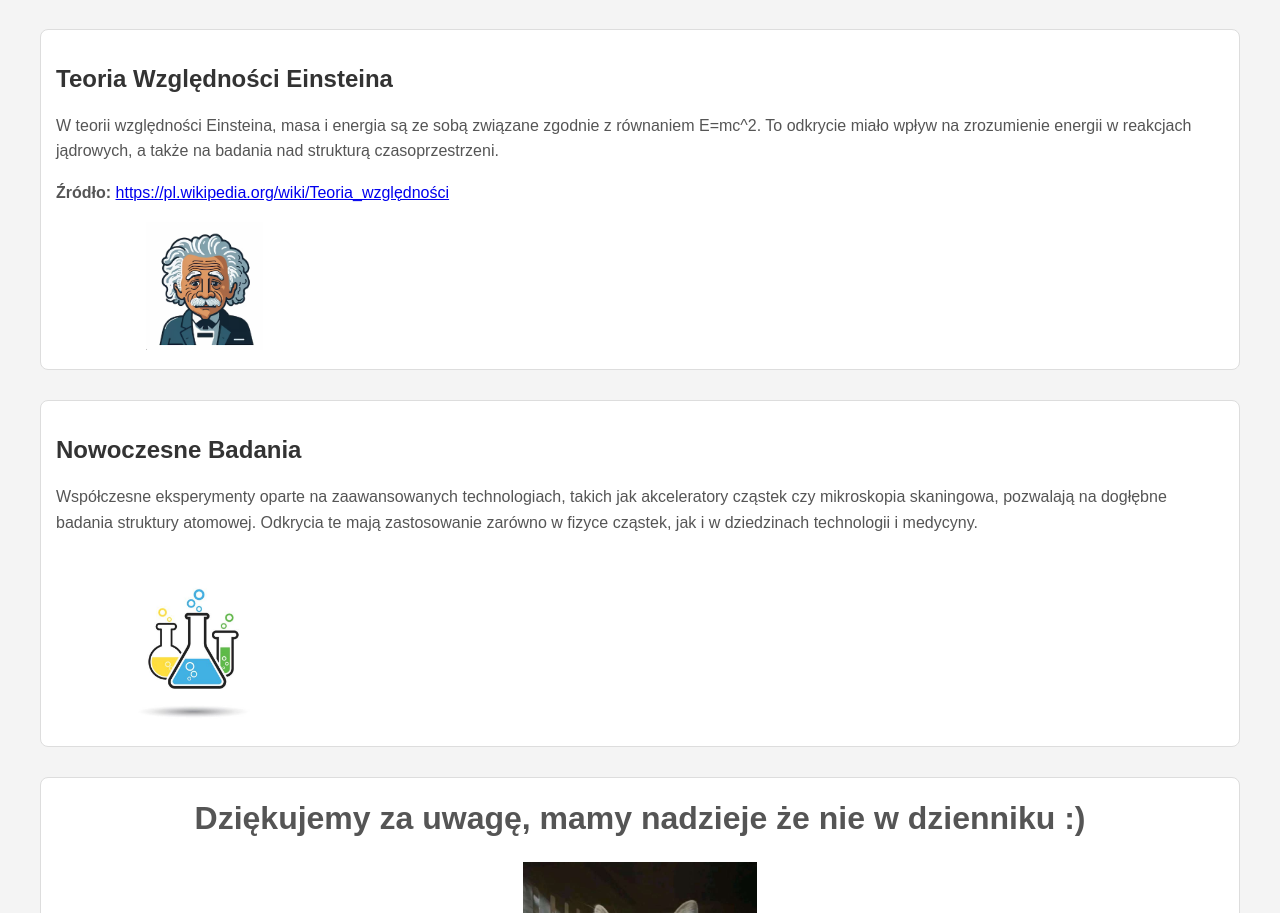
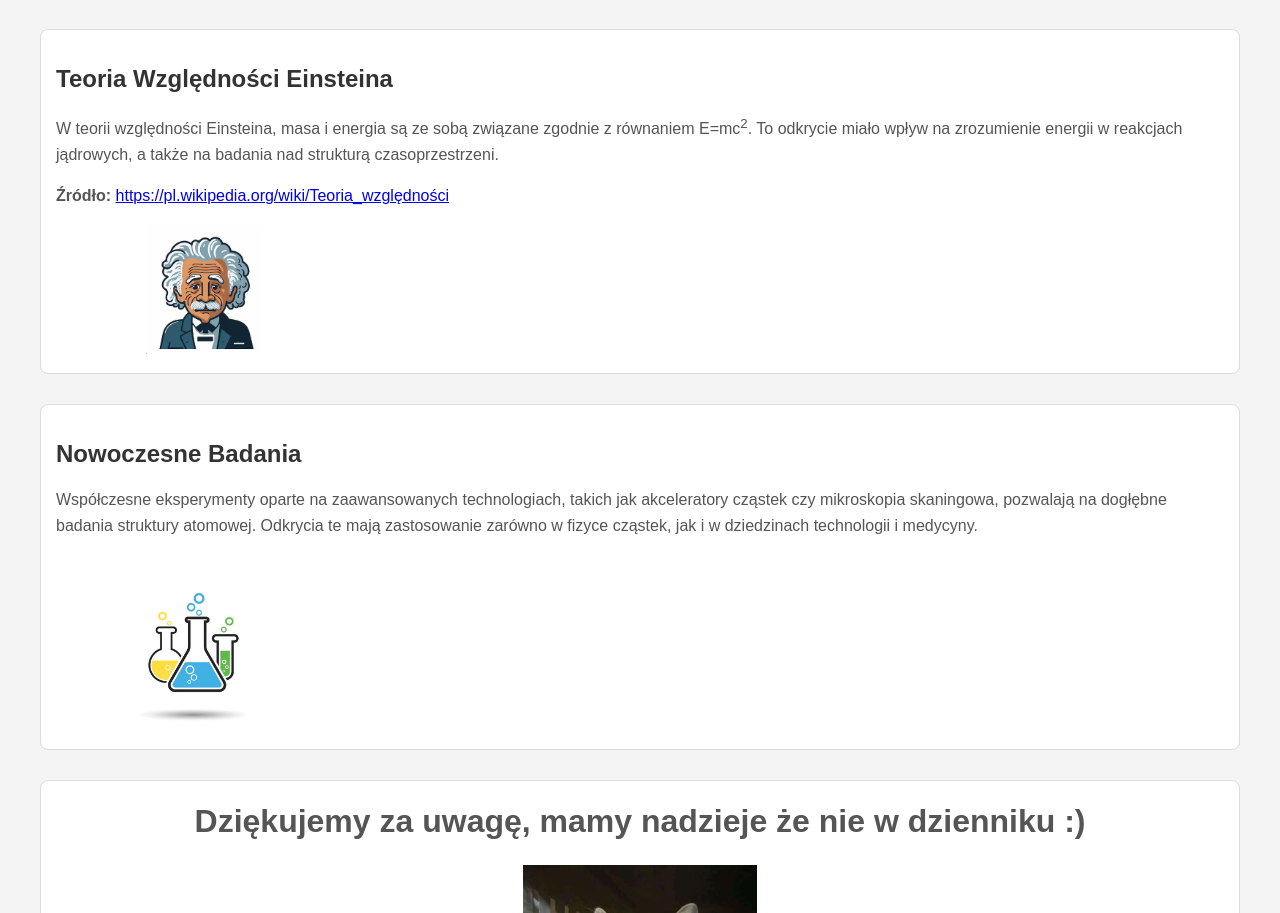
Before and after one commit to mikoooo420/prezentacjachemia, a plain HTML site: page index.html in a window 1280 px wide. Shown: the part 5024-5937 px from the top of the page. Drawn offline with Linux system fonts and the light colour scheme.

Commit message:
second commit

```diff
--- a/index.html
+++ b/index.html
@@ -184,7 +184,7 @@
 
     <article>
       <h2>Teoria Względności Einsteina</h2>
-      <p>W teorii względności Einsteina, masa i energia są ze sobą związane zgodnie z równaniem E=mc^2. To odkrycie miało wpływ na zrozumienie energii w reakcjach jądrowych, a także na badania nad strukturą czasoprzestrzeni.</p>
+      <p>W teorii względności Einsteina, masa i energia są ze sobą związane zgodnie z równaniem E=mc<sup>2</sup>. To odkrycie miało wpływ na zrozumienie energii w reakcjach jądrowych, a także na badania nad strukturą czasoprzestrzeni.</p>
       <p><b>Źródło:</b> <a href="https://pl.wikipedia.org/wiki/Teoria_względności" target="_blank">https://pl.wikipedia.org/wiki/Teoria_względności</a></p>
       <img src="Einstein.png" alt="Teoria Względności Einsteina" style="width: 10%; margin-left: 90px">
     </article>
```
